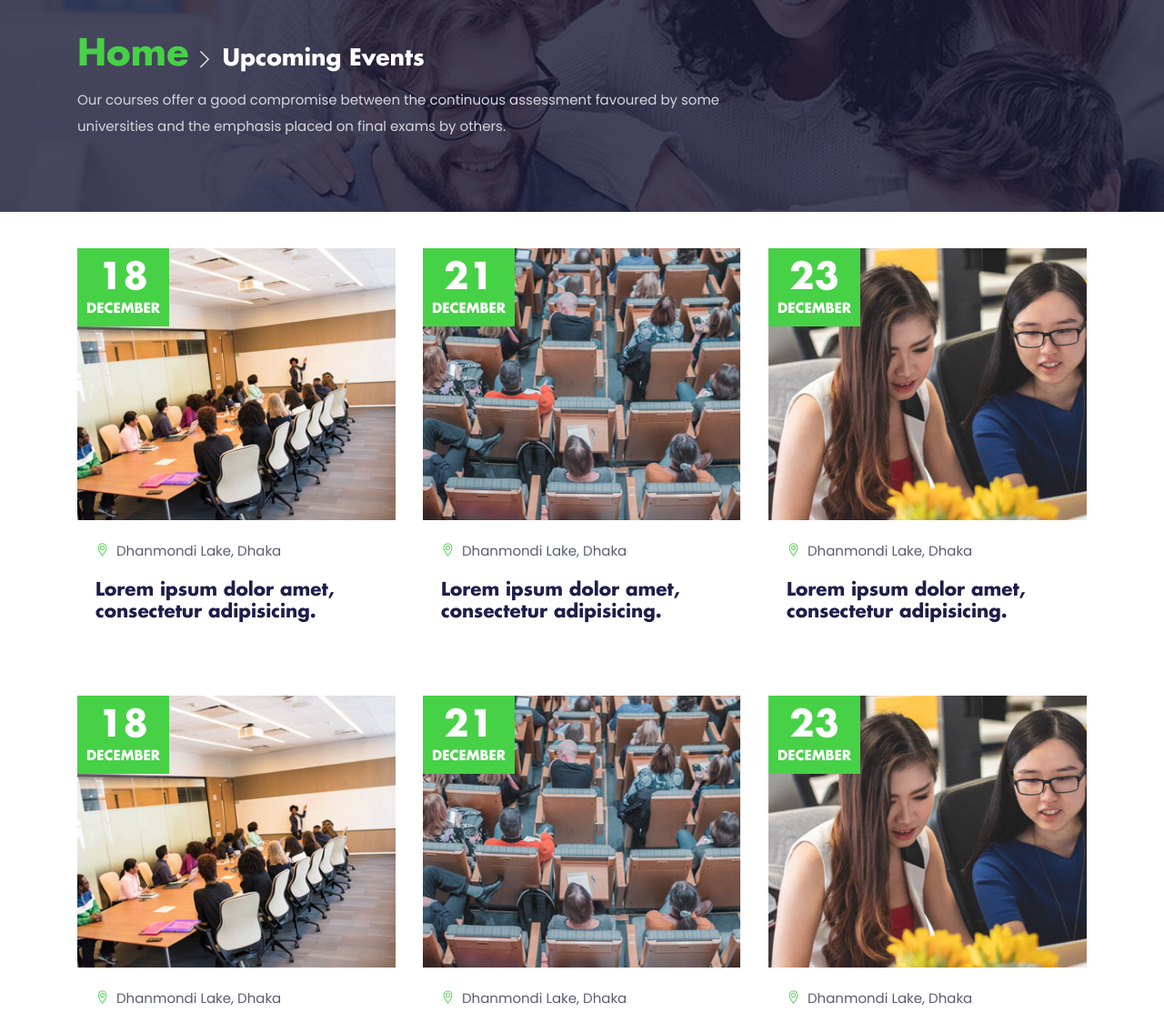
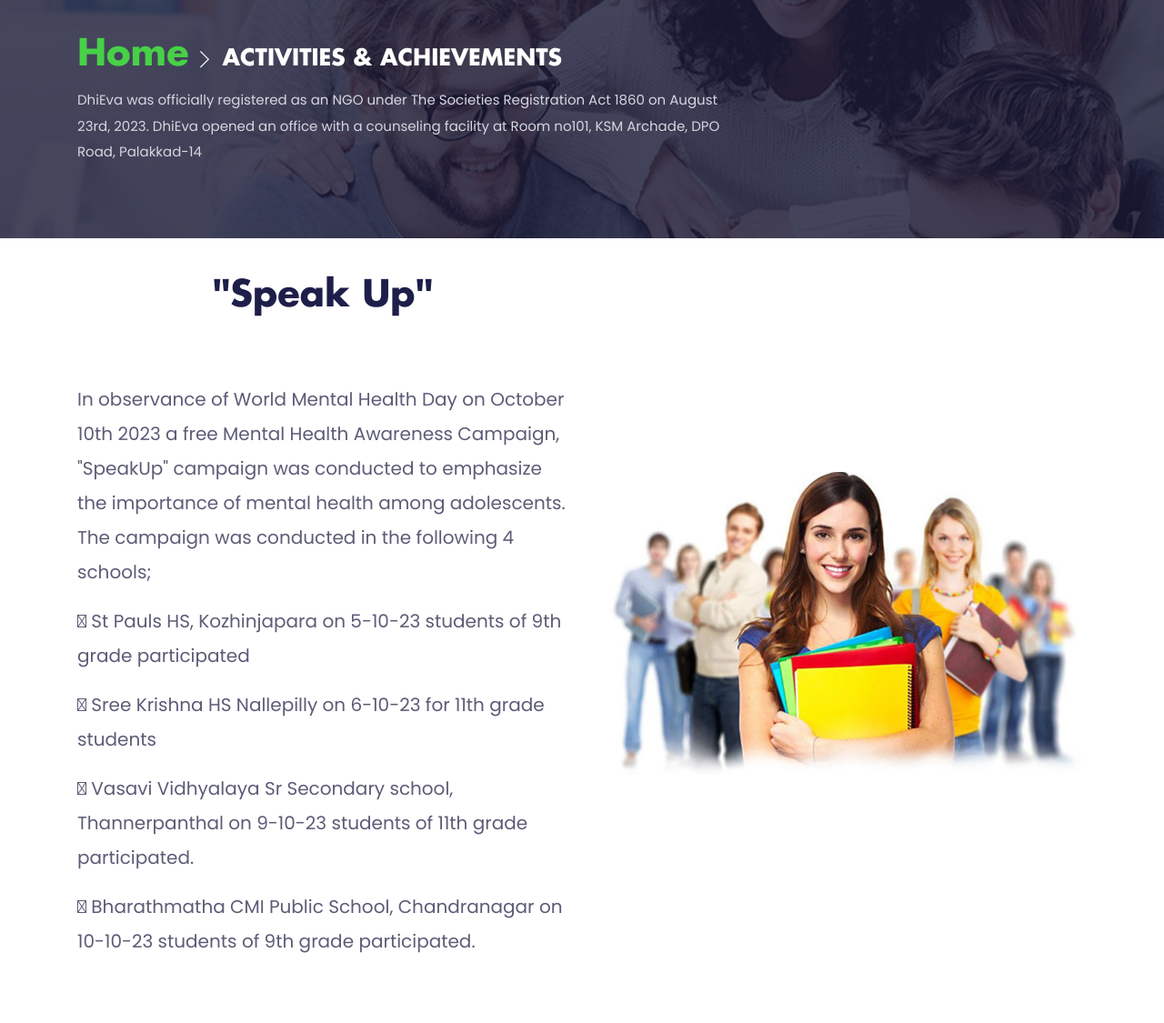
Before and after one commit to Mikefrfr/DhiEva_, a website: page theme/events.html in a window 1280 px wide. Shown: the part 163-1288 px from the top of the page at 91% size. Drawn offline with Linux system fonts and the light colour scheme; some packages are replaced by stand-ins of ours; files whose address does not match are found by name.

Commit message:
updated activities

```diff
--- a/theme/events.html
+++ b/theme/events.html
@@ -113,14 +113,37 @@
       <div class="col-md-8">
         <ul class="list-inline custom-breadcrumb mb-2">
           <li class="list-inline-item"><a class="h2 text-primary font-secondary" href="index.html">Home</a></li>
-          <li class="list-inline-item text-white h3 font-secondary nasted">Upcoming Events</li>
+          <li class="list-inline-item text-white h3 font-secondary nasted">ACTIVITIES & ACHIEVEMENTS</li>
         </ul>
-        <p class="text-lighten mb-0">Our courses offer a good compromise between the continuous assessment favoured by some universities and the emphasis placed on final exams by others.</p>
+        <p class="text-lighten mb-0">DhiEva was officially registered as an NGO under The Societies Registration Act 1860 on August 23rd, 2023. DhiEva opened an office with a counseling facility at Room no101, KSM Archade, DPO Road, Palakkad-14</p>
       </div>
     </div>
   </div>
 </section>
 <!-- /page title -->
+
+<section class="section">
+  <div class="container">
+    <div class="row align-items-center">
+      <div class="col-md-6 order-2 order-md-1">
+        <h2 class="section-title">"Speak Up"</h2>
+        <p style="font-size: 20px;">In observance of World Mental Health Day on October 10th 2023 a free Mental Health
+          Awareness Campaign, "SpeakUp" campaign was conducted to emphasize the
+          importance of mental health among adolescents. The campaign was conducted in the
+          following 4 schools;</p>
+        <p style="font-size: 20px;"> St Pauls HS, Kozhinjapara on 5-10-23 students of 9th grade participated</p>
+        <p style="font-size: 20px;"> Sree Krishna HS Nallepilly on 6-10-23 for 11th grade students</p>
+        <p style="font-size: 20px;"> Vasavi Vidhyalaya Sr Secondary school, Thannerpanthal on 9-10-23 students of
+          11th grade participated.</p>
+        <p style="font-size: 20px;"> Bharathmatha CMI Public School, Chandranagar on 10-10-23 students of 9th
+          grade participated.</p>
+      </div>
+      <div class="col-md-6 order-1 order-md-2 mb-4 mb-md-0">
+        <img class="img-fluid w-100" src="images/about/about-us.jpg" alt="about image">
+      </div>
+    </div>
+  </div>
+</section>
 
 <!-- courses -->
 <section class="section">
```
